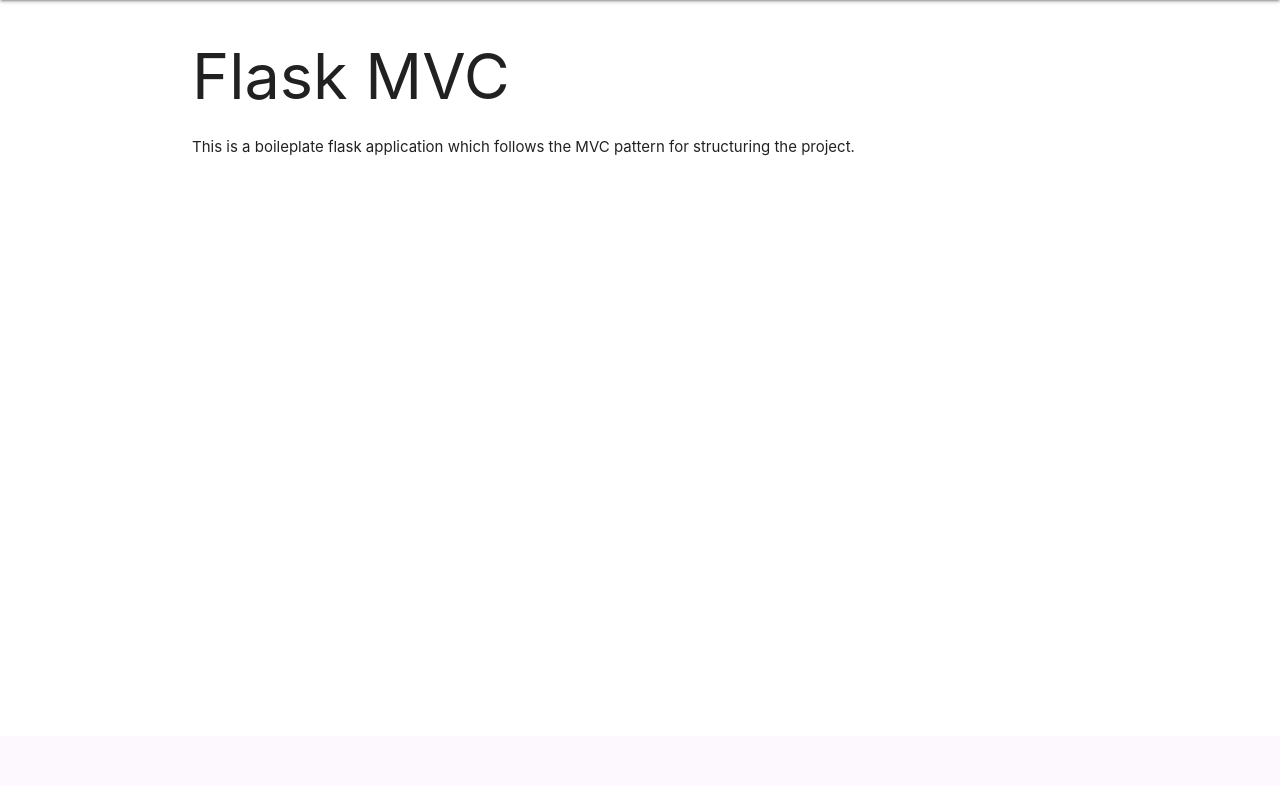
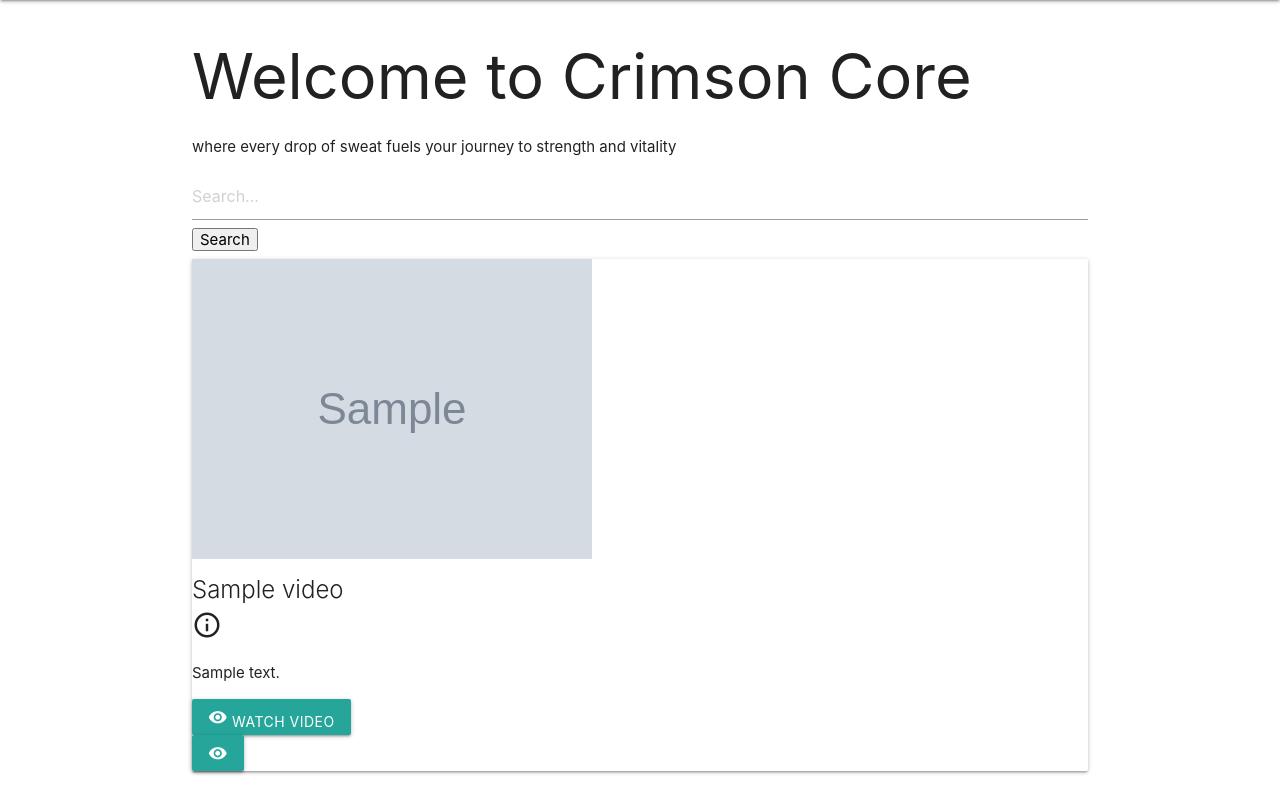
Before and after one commit to INFO-2602-PROJECT/workout-app-final, a Flask app: template App/templates/index.html in a window 1280 px wide. Shown: the part 64-850 px from the top of the page. Before the commit the page ends 220 px from the top, so only its background shows below. Run offline with Flask 3, Linux system fonts and the light colour scheme; the template is opened without the code that fills it: most values are stand-ins (such as "Sample title", 1, 10 or a date in 2020); grey boxes marked "Sample" are stand-in pictures.

Commit message:
Update index.html

```diff
--- a/App/templates/index.html
+++ b/App/templates/index.html
@@ -1,13 +1,98 @@
-{% extends "layout.html" %}
-{% block title %}Flask MVC App{% endblock %}
-{% block page %}Flask MVC App{% endblock %}
+<!DOCTYPE html>
+<html lang="en">
+<head>
+    <meta charset="UTF-8">
+    <meta name="viewport" content="width=device-width, initial-scale=1.0">
+    <title>Flask MVC App</title>
+    <!-- Add the embedded font links -->
+    <link rel="preconnect" href="https://fonts.googleapis.com">
+    <link rel="preconnect" href="https://fonts.gstatic.com" crossorigin>
 
-{{ super() }}
+  <!-- Welcome to crimson -->
+    <link href="https://fonts.googleapis.com/css2?family=Anton&family=Russo+One&display=swap" rel="stylesheet">
 
-{% block content %}
-    <h1>Flask MVC</h1>
-    {% if is_authenticated %}
-        <p> Welcome {{current_user.username}} </p>
-    {% endif %}
-    <p>This is a boileplate flask application which follows the MVC pattern for structuring the project.</p>
+  <!-- where everydrop-->
+  <link href="https://fonts.googleapis.com/css2?family=Metal+Mania&family=Russo+One&display=swap" rel="stylesheet">
+
+
+
+</head>
+<body>
+    {% extends "layout.html" %}
+    {% block title %}Flask MVC App{% endblock %}
+    {% block page %}Flask MVC App{% endblock %}
+
+    {% block content %}
+
+    <div class="center-content">
+        <!-- Apply the .russo-one-regular class to the heading -->
+        <span> <h1 class="metal-mania-regular">Welcome to Crimson Core</h1> </span>
+        <p class="russo-one-regular">where every drop of sweat fuels your journey to strength and vitality</p>
+    </div>
+
+   <div class="search-bar">
+     <!-- search bar -->
+     <form action="/search" method="GET">
+         <input type="text" name="keyword" placeholder="Search...">
+         <button class= "metal-mania-regular" type="submit">Search</button>
+     </form>
+     <div class="clearfix"></div>
+   </div>
+
+   <div class="main-container">
+     <div class="grid-container">
+         <!-- YouTube videos go here -->
+         {% for video in videos %}
+         <div class="grid-item">
+             <div class="card">
+                 <div>
+                     <img src="{{ video.image_url }}">
+                 </div>
+                 <div class="card-body">
+                     <h6 class="card-title">{{ video.title }}</h6>
+
+                     <i class="small material-icons toggle-description">info_outline</i>
+                     <p class="card-text full-description" id="full-description_{{ loop.index }}">{{ video.description }}</p>
+                 </div>
+
+                 <div class="card-buttons">
+                     <a href="{{ video.video_url }}" class="btn btn-primary"> <i class="material-icons">remove_red_eye</i> Watch Video</a>
+                     {% if is_authenticated %}
+                     <form action="/add" method="POST">
+                         <input type="hidden" name="title" value="{{ video.title }}">
+                         <input type="hidden" name="image" value="{{ video.image_url }}">
+                         <input type="hidden" name="description" value="{{ video.description }}">
+                         <input type="hidden" name="url" value="{{ video.video_url }}">
+                         <button type="submit" class="btn btn-primary">
+                             <i class="material-icons">add</i> Add to Playlist
+                         </button>
+                     </form>
+                     {% endif %}
+                 </div>
+
+            <div class="card-icons">
+                        <div class="eye">
+                          <a class="btn" href="{{ video.video_url }}"> <i class="material-icons">remove_red_eye</i></a>
+                        </div>
+                        {% if is_authenticated %}
+                        <form action="/add" method="POST">
+                            <input type="hidden" name="title" value="{{ video.title }}">
+                            <input type="hidden" name="image" value="{{ video.image_url }}">
+                            <input type="hidden" name="description" value="{{ video.description }}">
+                            <input type="hidden" name="url" value="{{ video.video_url }}">
+                            <div class="addition">
+                              <button  type="submit" class="btn">
+                                  <i class="material-icons">add</i>
+                              </button>
+                            </div>
+                        </form>
+                        {% endif %}
+                  </div>
+                </div>
+            </div>
+            {% endfor %}
+        </div>
+    </div>
 {% endblock %}
+   </body>
+   </html>
```
